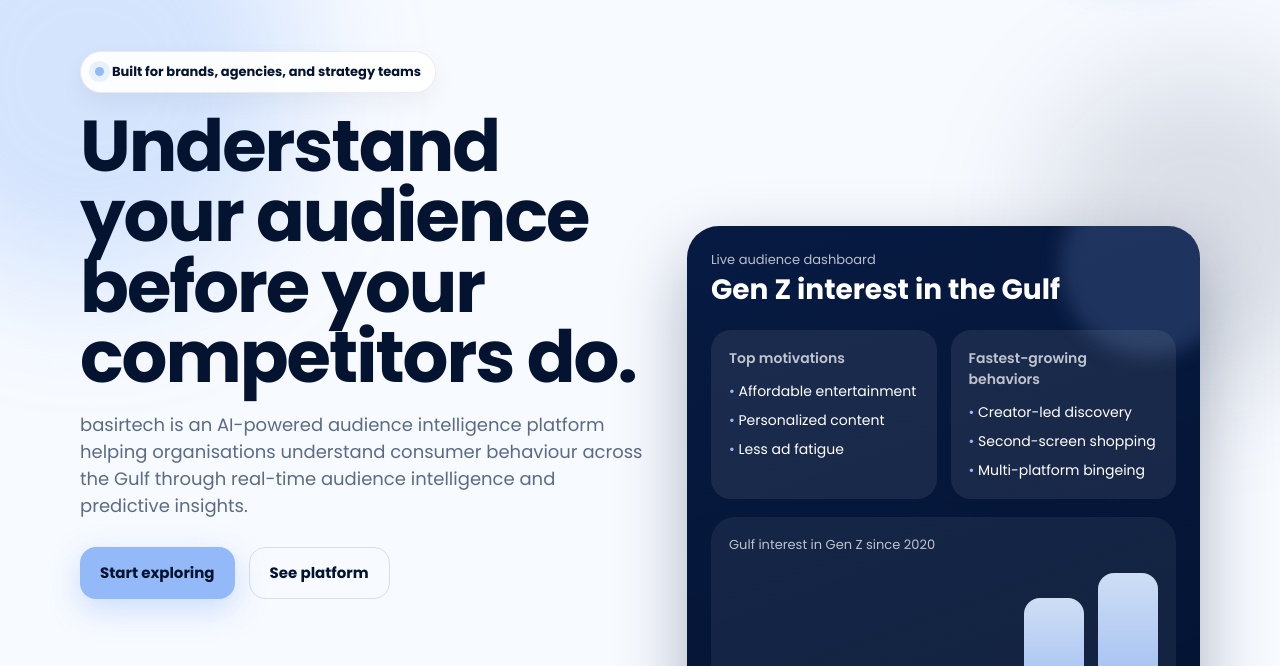
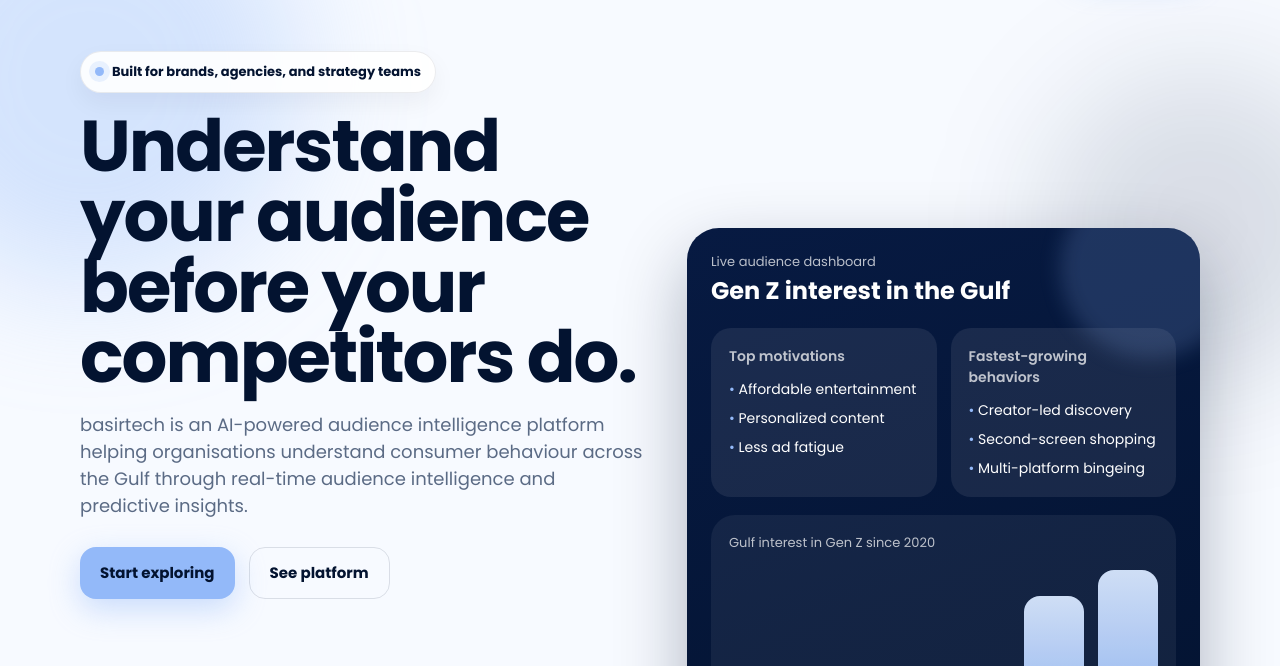
Before and after one commit to basirtech/basirtech, a plain HTML site: page index.html in a window 1280 px wide. Shown: the part 90-756 px from the top of the page. Drawn offline with Linux system fonts and the light colour scheme.

Commit message:
Update index.html

```diff
--- a/index.html
+++ b/index.html
@@ -307,9 +307,10 @@
       margin-bottom: 6px;
     }
 
-    .dashboard-card h2 {
-  font-size: 28px;
+   .dashboard-card h2 {
+  font-size: 24px;
   line-height: 1.1;
+  max-width: none;
   font-weight: 700;
   white-space: nowrap;
 }
```
